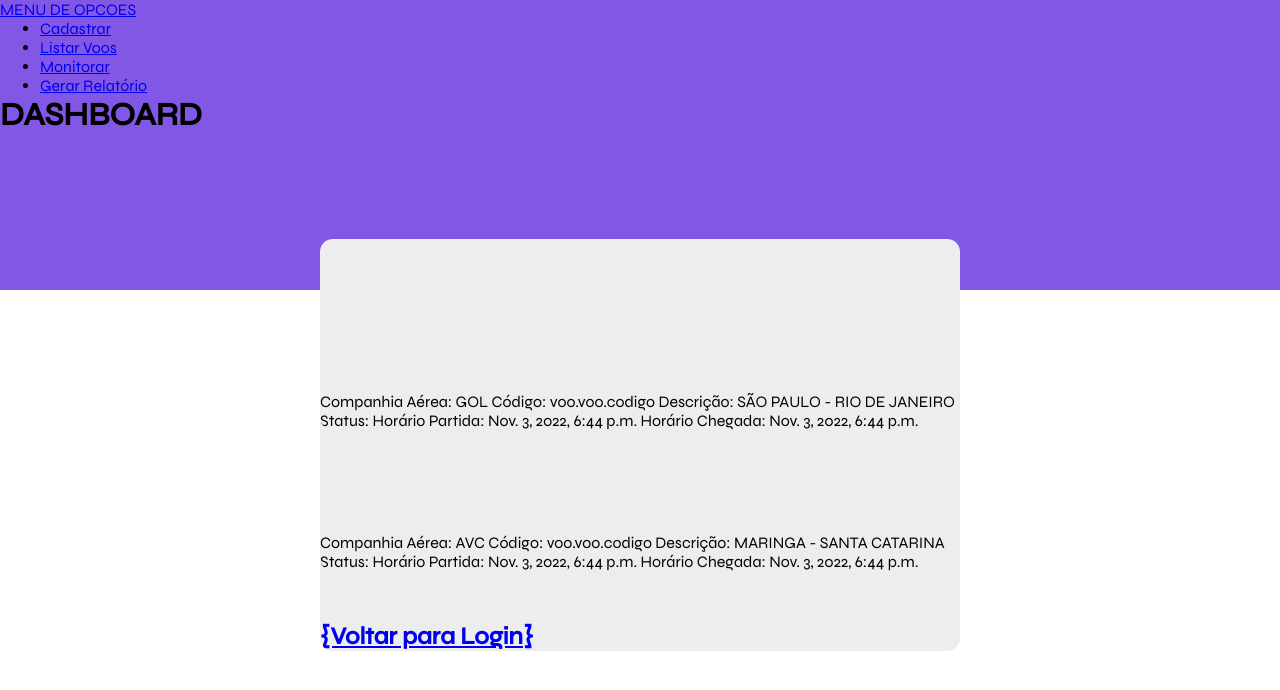
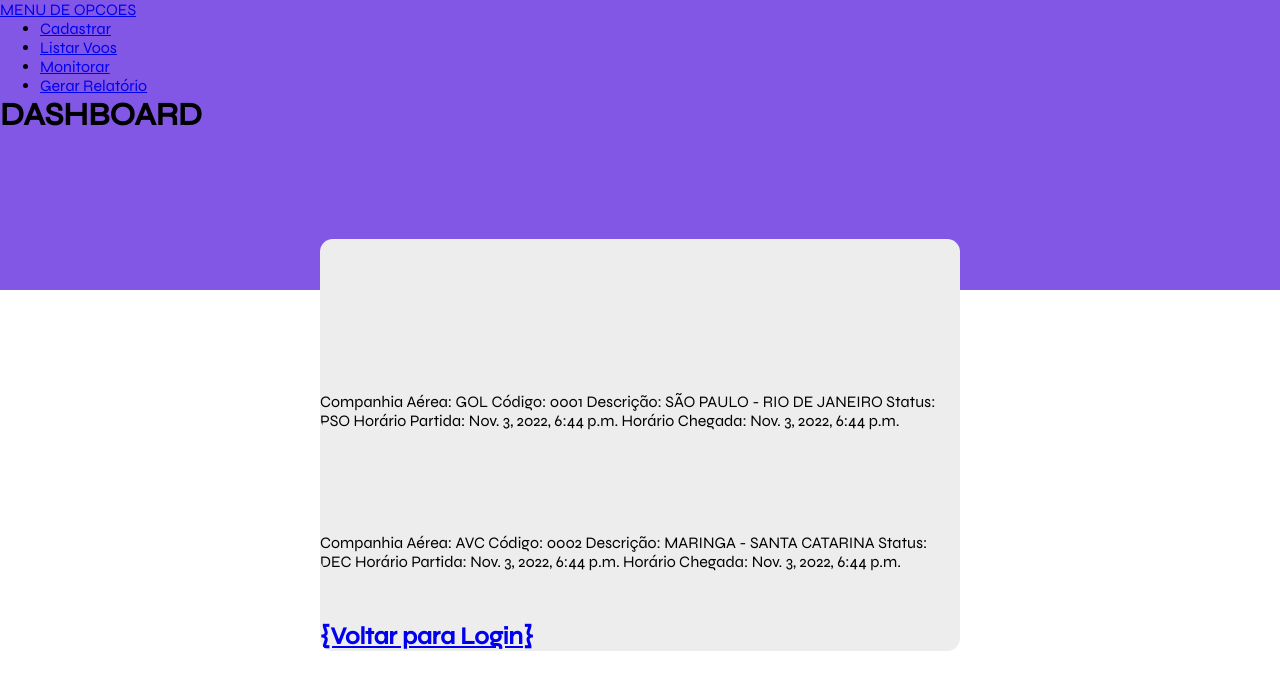
Before and after one commit to FengYungz/sistema_aeroporto, a Django app: page /home/ in a window 1280 px wide. Shown: the top 690 px of the page. Run offline with Django 4.2, Linux system fonts and the light colour scheme; data comes from the database, SQL or seed files in the repository; both versions use the stored data as it was after the commit.

Commit message:
Arrumando tela home

```diff
--- a/webapp/MyProj/template/home.html
+++ b/webapp/MyProj/template/home.html
@@ -36,7 +36,7 @@
                 </tr>
                 <tr>
                     <th>Código:</th>
-                    <th>voo.voo.codigo</th>
+                    <th>{{ voo.voo.codigo}}</th>
                 </tr>
                 <tr>
                     <th>Descrição:</th>
@@ -44,7 +44,7 @@
                 </tr>
                 <tr>
                     <th>Status:</th>
-                    <th>{{ voo.voo.status }}</th>
+                    <th>{{ voo.status }}</th>
                 </tr>
                 <tr>
                     <th>Horário Partida:</th>
```
Also changed, not shown: webapp/MyProj/db.sqlite3.
